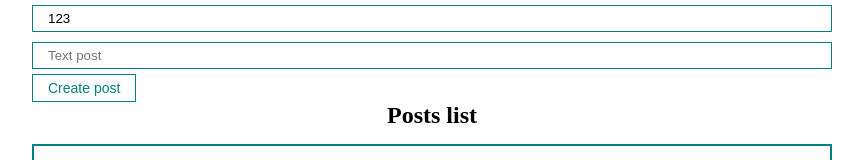
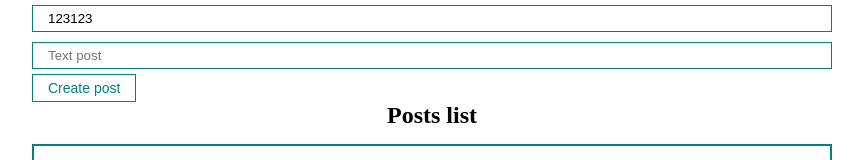
Before and after one commit to OollNalivai/react-js-uibitv-fundamental-2023, a React (Create React App) app: page / in a window 1280 px wide. Shown: the top 160 px of the page, without its empty margins (208-1071 px from the left). Built offline with nearby package versions, Linux system fonts and the light colour scheme.

Commit message:
fetch: refactoring style code

```diff
--- a/src/App.js
+++ b/src/App.js
@@ -21,14 +21,14 @@ function App() {
             title: 'JavaScript 3',
             body: 'JavaScript is a programming language 3'
         }
-    ])
+    ]);
 
-    const [title, setTitle] = useState('123')
+    const [title, setTitle] = useState('123123');
 
     const addNewPost = (e) => {
-        e.preventDefault()
-        console.log(title)
-    }
+        e.preventDefault();
+        console.log(title);
+    };
 
     return (
         <div className="App">
@@ -36,13 +36,13 @@ function App() {
                 {/* Управляемый компонент*/}
                 <MyInput
                     value={title}
-                    onChange={e => setTitle(e.target.values)}
+                    onChange={(e) => setTitle(e.target.values)}
                     type="text"
                     placeholder="Title post"/>
                 <MyInput type="text" placeholder="Text post"/>
                 <MyButton onClick={addNewPost}>Create post</MyButton>
             </form>
-            <PostList posts={posts} title='Posts list'/>
+            <PostList posts={posts} title="Posts list"/>
         </div>
     );
 }
--- a/src/components/PostItem.jsx
+++ b/src/components/PostItem.jsx
@@ -1,7 +1,6 @@
 import React from 'react';
 
 const PostItem = (props) => {
-    console.log(props)
     return (
         <div className="post">
             <div className="post__content">
```
